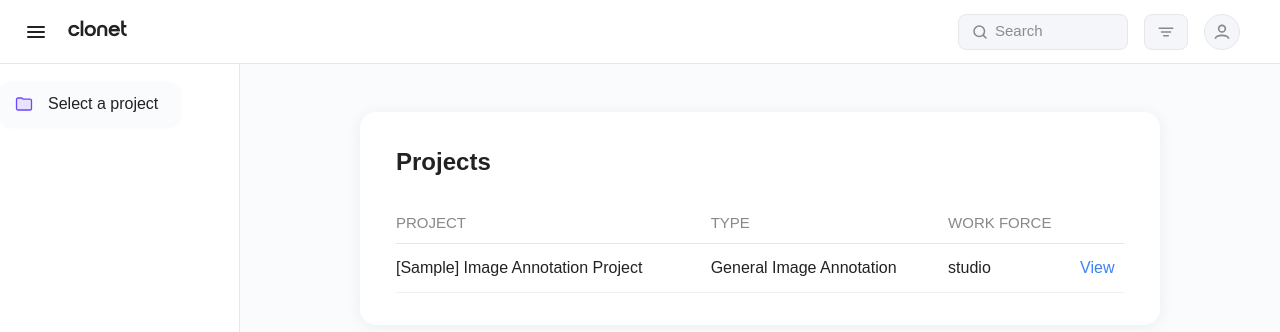
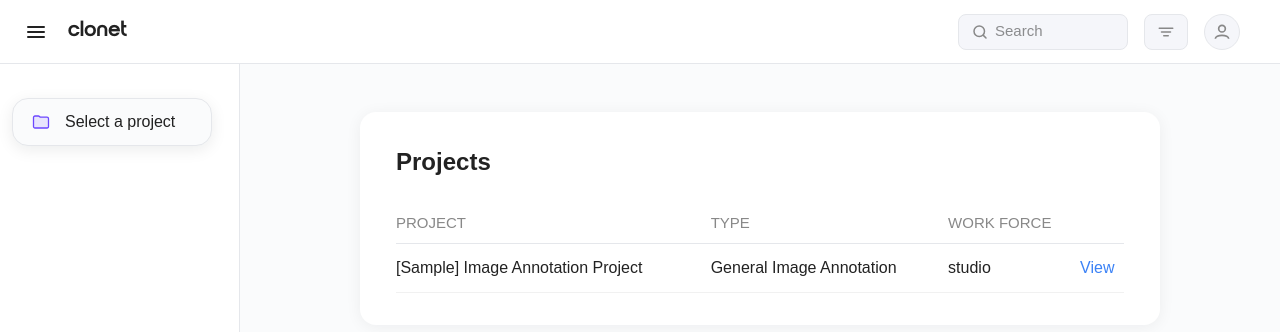
Before and after one commit to welcmhome/clonet-app, a Next.js app: page /dashboard in a window 1280 px wide. Shown: the top 332 px of the page. Built offline with nearby package versions, Linux system fonts and the light colour scheme.

Commit message:
Pixel-perfect sidebar project button: margin, radius, shadow, padding, font, background

```diff
--- a/src/app/dashboard/page.tsx
+++ b/src/app/dashboard/page.tsx
@@ -97,19 +97,22 @@ export default function Dashboard() {
               display: 'flex',
               alignItems: 'center',
               justifyContent: sidebarOpen ? 'flex-start' : 'center',
-              padding: sidebarOpen ? '0 16px 0 12px' : '0',
-              height: 44,
-              fontWeight: 600,
+              padding: sidebarOpen ? '0 20px 0 16px' : '0',
+              height: 48,
+              fontWeight: 500,
               fontSize: 16,
               color: '#222',
               cursor: 'pointer',
               outline: 'none',
               background: 'none',
+              marginTop: 16,
+              marginLeft: 12,
               marginBottom: 2,
-              width: sidebarOpen ? 180 : 44,
-              borderRadius: sidebarOpen ? 12 : 22,
+              width: sidebarOpen ? 200 : 48,
+              borderRadius: sidebarOpen ? 16 : 24,
               backgroundColor: sidebarOpen ? '#fafbfc' : '#fff',
-              boxShadow: sidebarOpen ? '0 1px 4px 0 rgba(16,20,30,0.04)' : 'none',
+              boxShadow: sidebarOpen ? '0 4px 16px 0 rgba(16,20,30,0.08)' : 'none',
+              border: '1.5px solid #e5e7eb',
               transition: 'width 0.25s cubic-bezier(.4,0,.2,1), border-radius 0.25s cubic-bezier(.4,0,.2,1), background 0.25s, box-shadow 0.18s',
               overflow: 'hidden',
               position: 'relative',
```
